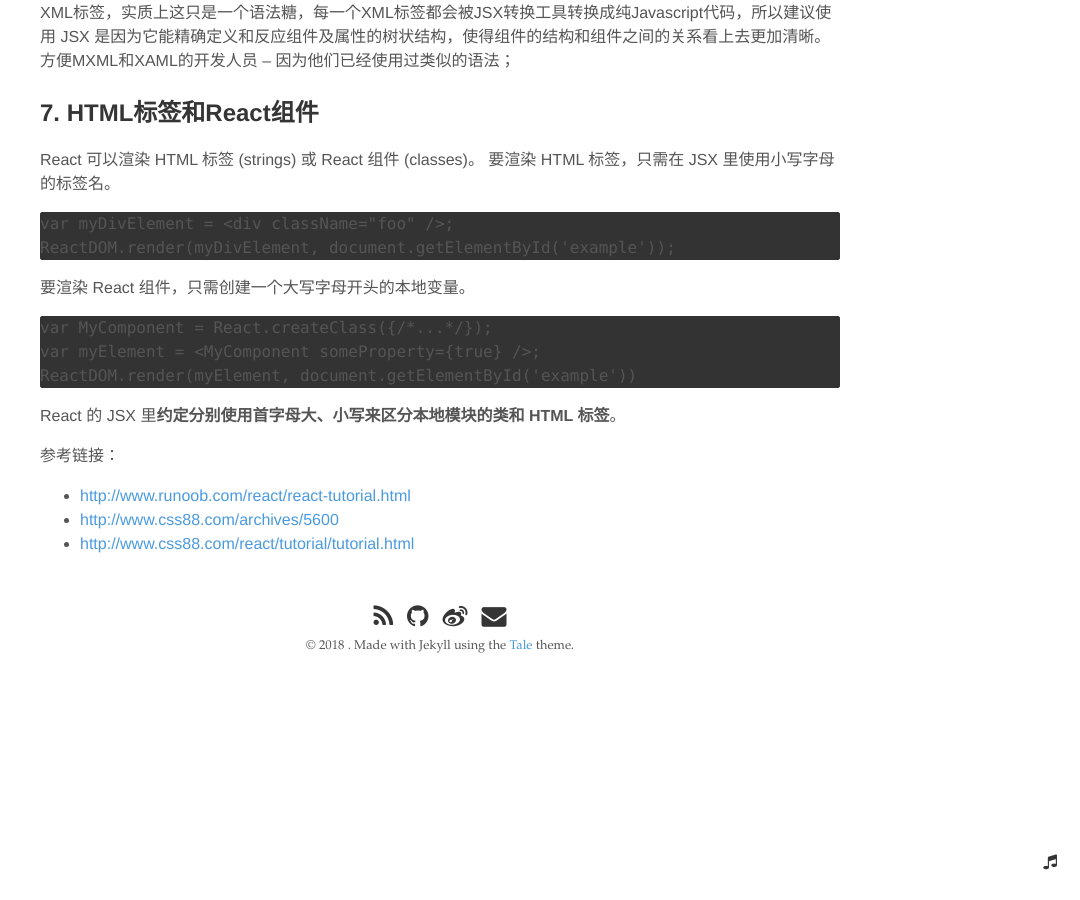
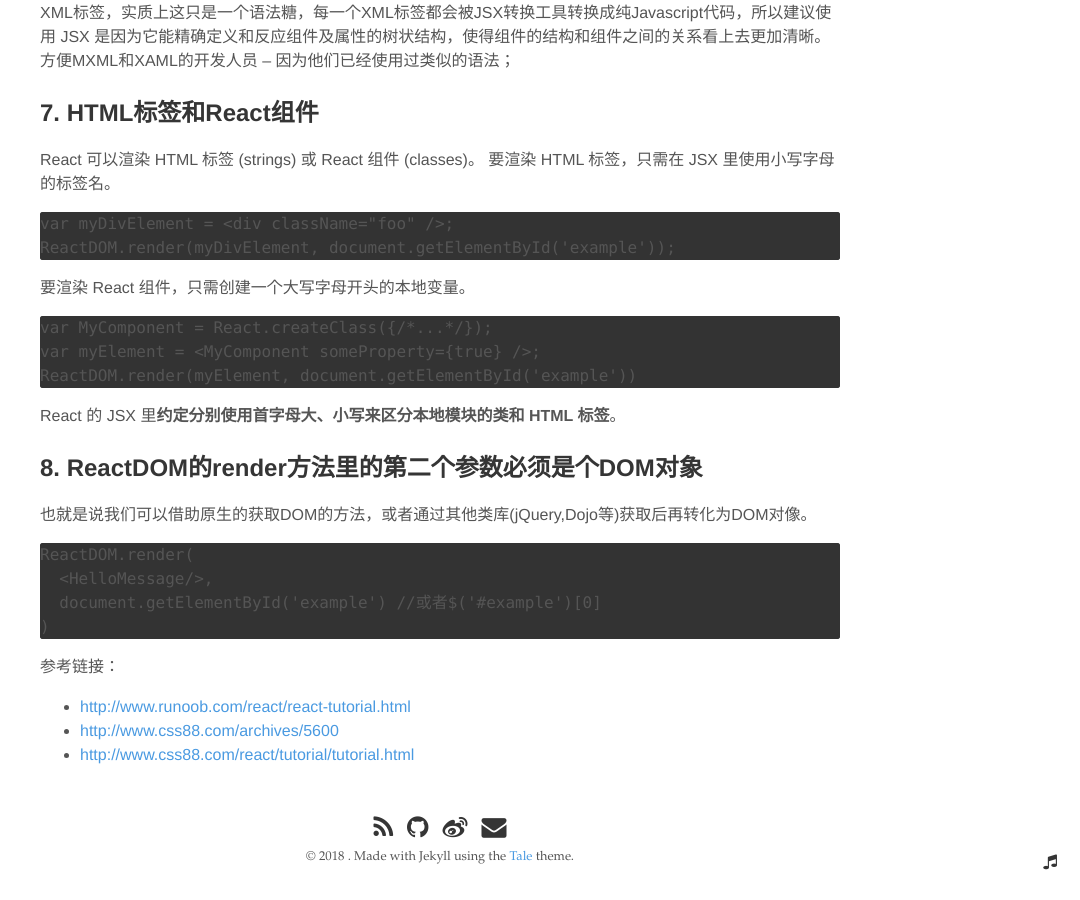
Before and after one commit to tim-gao/Blogs, a Jekyll site: the page built from _posts/2018-02-22-react-study-notes.md, in a window 1280 px wide and 900 px high, scrolled down 1581 px. Shown: the whole window, without its empty margins (200-1280 px from the left). Built offline with Jekyll 4.4.1, drawn with Linux system fonts in a browser that asks for light colours; comment, search, counter and statistics services are not loaded; before the commit the page ends 2270 px from its top, so only the background shows below that.

Commit message:
react supplement for react notes

```diff
--- a/_posts/2018-02-22-react-study-notes.md
+++ b/_posts/2018-02-22-react-study-notes.md
@@ -80,6 +80,15 @@ React 可以渲染 HTML 标签 (strings) 或 React 组件 (classes)。
 
 React 的 JSX 里**约定分别使用首字母大、小写来区分本地模块的类和 HTML 标签**。
 
+## 8. ReactDOM的render方法里的第二个参数必须是个DOM对象
+
+也就是说我们可以借助原生的获取DOM的方法，或者通过其他类库(jQuery,Dojo等)获取后再转化为DOM对像。
+
+    ReactDOM.render(
+      <HelloMessage/>,
+      document.getElementById('example') //或者$('#example')[0]
+    )
+
 参考链接：
 
  * [http://www.runoob.com/react/react-tutorial.html](http://www.runoob.com/react/react-tutorial.html)
```
